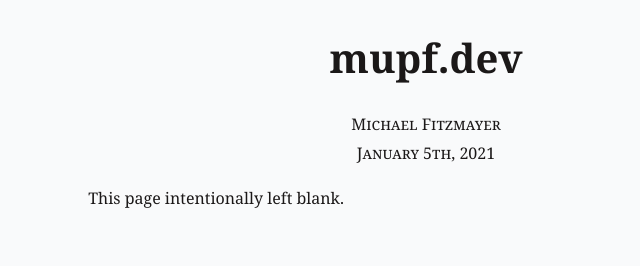
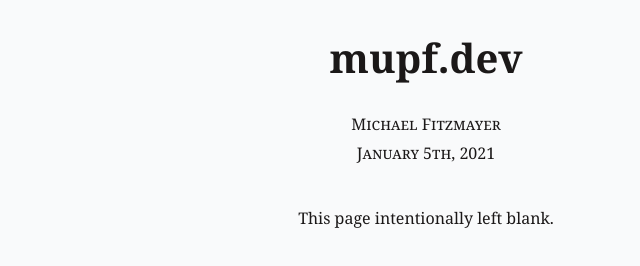
Before and after one commit to mupfelofen-de/mupf.dev, a plain HTML site: page archive/index.html in a window 1280 px wide. Shown: the whole page, without its empty margins (214-854 px from the left). Drawn offline with Linux system fonts and the light colour scheme; a web font is replaced by a local one.

Commit message:
Update formatting

```diff
--- a/archive/index.html
+++ b/archive/index.html
@@ -18,6 +18,10 @@
 
     <p class="author">Michael Fitzmayer <br> January 5th, 2021</p>
 
-    <p>This page intentionally left blank.</p>
+    <div class="abstract">
+      <p>
+        This page intentionally left blank.
+      </p>
+    </div>
   </body>
 </html>
```
